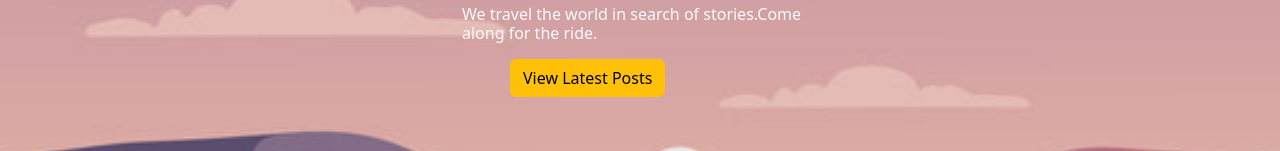
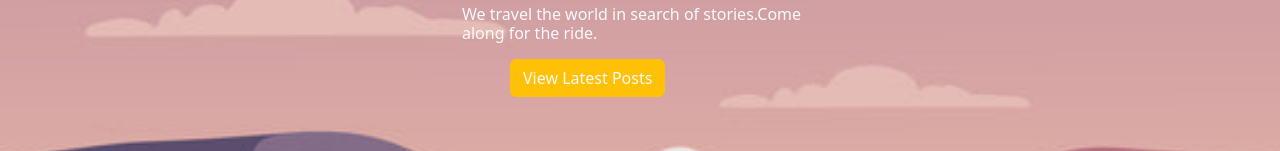
Before and after one commit to Sabari6554/Boostsrap_assingmet2, a plain HTML site: page index.html in a window 1280 px wide. Shown: the part 189-340 px from the top of the page. Drawn offline with nearby package versions, Linux system fonts and the light colour scheme.

Commit message:
Update index.html

```diff
--- a/index.html
+++ b/index.html
@@ -39,7 +39,7 @@
             <div class=" col pb-5 d-block">
                 <h1 class="text-light">Let's do it together.</h1>
                 <h6 class="text-light ">We travel the world in search of stories.Come along for the ride.</h6>
-                <button type="button" class="btn btn-warning mx-5 my-2">View Latest Posts</button>
+                <button type="button" class="btn btn-warning text-light mx-5 my-2">View Latest Posts</button>
             </div>
             <div class="col"></div>
             </div>
```
